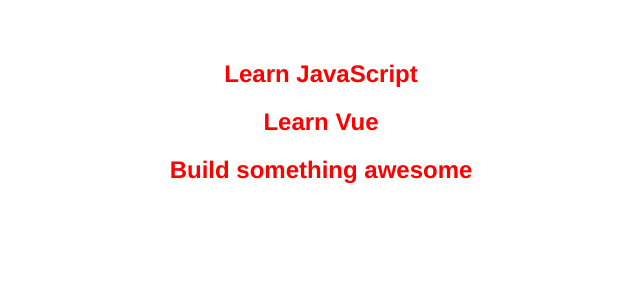
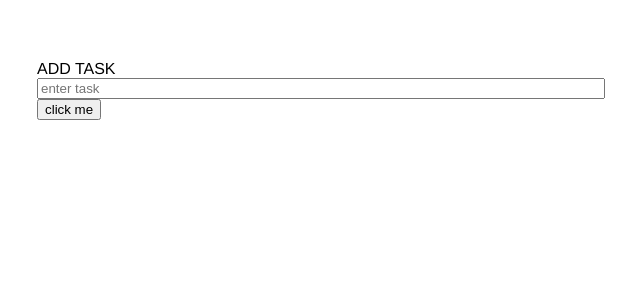
Before and after one commit to kudos-dot-com/vue-todolist, a Vue app: page / in a window 1280 px wide. Shown: the top 300 px of the page, without its empty margins (319-959 px from the left). Built offline with nearby package versions, Linux system fonts and the light colour scheme.

Commit message:
adding tasks

```diff
--- a/src/App.vue
+++ b/src/App.vue
@@ -1,5 +1,19 @@
 <template >
-  <h2 v-for="t in todo" v-bind:key="t.text" v-bind:style="style" > {{t.text}}</h2>
+  <div id="app">
+    <form>
+    <div>
+        <label for="task" >add task</label>
+        <br />
+        <input placeholder="enter task" type="text" v-model="formValues.task"/>
+         <button type="button" @click="onbuttClick($event)">click me</button>
+    </div>
+   <!-- <h1>{{JSON.stringify(formValues,null,2)}}</h1> -->
+  </form>
+  <div v-bind:style="{fontSize:'12px',textAlign:'center',}">
+    <h2 v-for="(t,index) in tasks" :key="t">{{index+1}}. {{t}}</h2>
+  </div>
+  </div>
+
 </template>
 
 <script>
@@ -10,16 +24,25 @@
   data()
   {return{
     num:3,
-    todo:[
-      { text: 'Learn JavaScript' },
-      { text: 'Learn Vue' },
-      { text: 'Build something awesome' }
-    ],
+    formValues:{
+      task:""
+    },
+    tasks:[],
     style:{
       color:'red'
     }
   }
-}}
+},
+methods: {
+  onbuttClick()
+  {
+    this.tasks.push(this.formValues.task);
+    this.formValues.task="";
+    console.log(this.tasks);
+  }
+}
+
+}
 </script>
 
 <style>
@@ -27,8 +50,25 @@
   font-family: Avenir, Helvetica, Arial, sans-serif;
   -webkit-font-smoothing: antialiased;
   -moz-osx-font-smoothing: grayscale;
-  text-align: center;
-  color: #2c3e50;
+  height:100vh;
   margin-top: 60px;
 }
+form{
+  width:'100%';
+  display: flex;
+  justify-content: center;
+
+}
+label{
+  text-transform: uppercase;
+  font-size:'40px';
+  text-align: center;
+}
+input{
+  width:70vh;
+
+}
+button{
+  display: block;
+}
 </style>
```
